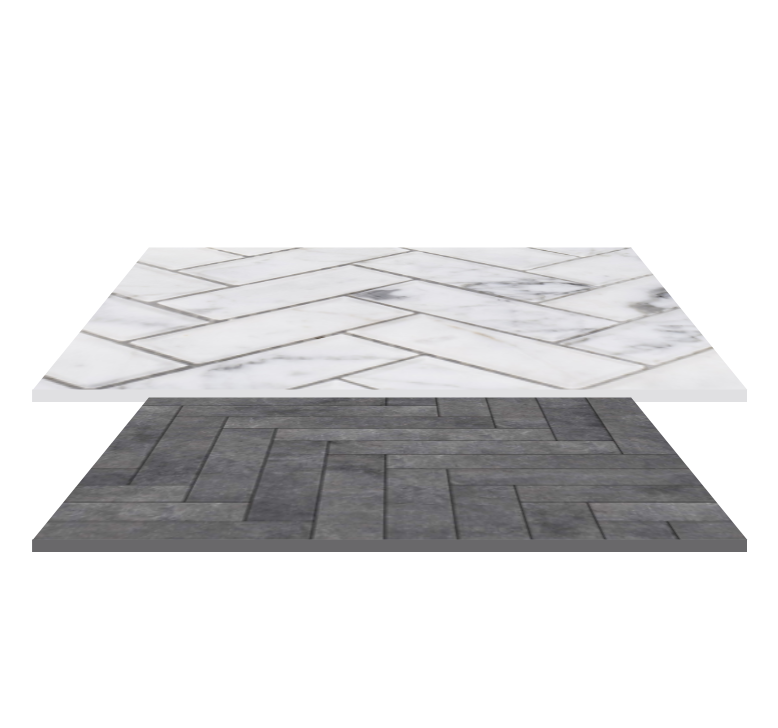
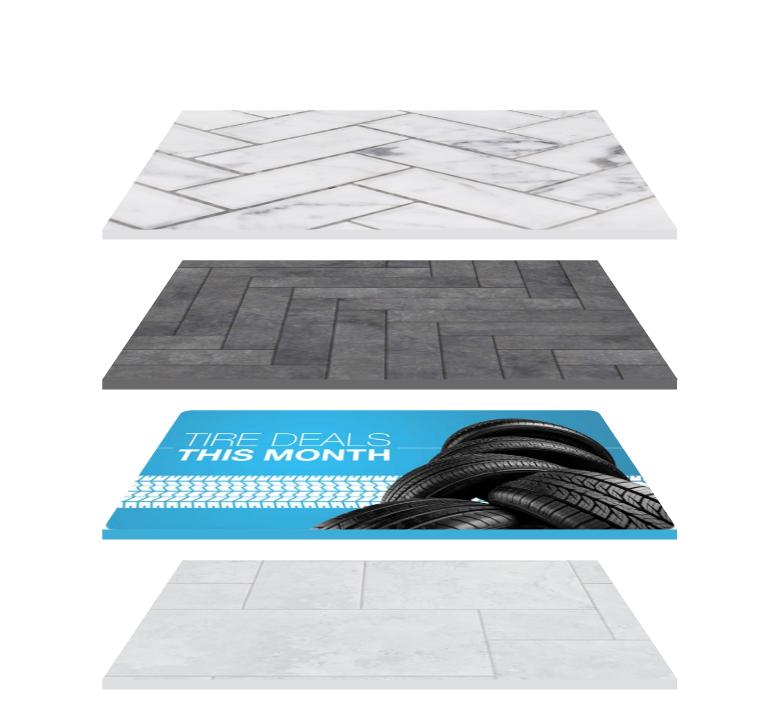
Before and after one commit to mstramirmahdavi/arcasco, a website: page index.html in a window 1280 px wide. Shown: the whole page, without its empty margins (186-964 px from the left). Drawn offline with nearby package versions, Linux system fonts and the light colour scheme.

Commit message:
start styling

```diff
--- a/assets/styles/scss/components/_mainSlider.scss
+++ b/assets/styles/scss/components/_mainSlider.scss
@@ -9,7 +9,6 @@
     left: -0%;
     top: 50%;
     transform: translate(0%, -50%);
-
 
     .tileCont {
       height: 15rem;
@@ -29,6 +28,22 @@
         -webkit-transform: rotateX(15deg) translateX(-50%);
         transform-style: preserve-3d;
         transform: rotateX(15deg) translateX(-50%);
+        transform-origin: bottom;
+
+        /* &::after {
+          content: '';
+          width: 70%;
+          height: 50%;
+          position: absolute;
+          left: 50%;
+          top: 100%;
+          z-index: 1;
+          background-image: url('./../../images/tiles/shadow.png');
+          -webkit-transform-style: preserve-3d;
+          -webkit-transform: rotateX(0deg) translate(-50%, -50%);
+          transform-style: preserve-3d;
+          transform: rotateX(0deg) translate(-50%, -50%);
+        } */
 
         img {
           width: 100%;
--- a/index.html
+++ b/index.html
@@ -59,6 +59,18 @@
             <div class="tileborder tileborder1"></div>
           </div>
         </div>
+        <div class="tileCont">
+          <div class="tile">
+            <img src="./assets/images/tiles/banner2.jpg" class="thiefColor" alt="">
+            <div class="tileborder tileborder2"></div>
+          </div>
+        </div>
+        <div class="tileCont">
+          <div class="tile">
+            <img src="./assets/images/tiles/5.jpg" class="thiefColor" alt="">
+            <div class="tileborder tileborder3"></div>
+          </div>
+        </div>
       </div>
     </div>
   </div>
@@ -69,7 +81,6 @@
       for (let index = 0; index < $img.length; index++) {
         var colorThief = new ColorThief();
         var color = colorThief.getColor($img.get(index));
-        alert(index);
         $(".tileborder" + index).css({
           backgroundColor: 'rgb(' + color[0] + ',' + color[1] + ',' + color[2] + ')'
         })
```
Also changed, not shown: assets/images/tiles/banner2.jpg (added), assets/images/tiles/shadow.png (added), assets/styles/css/style.css.
